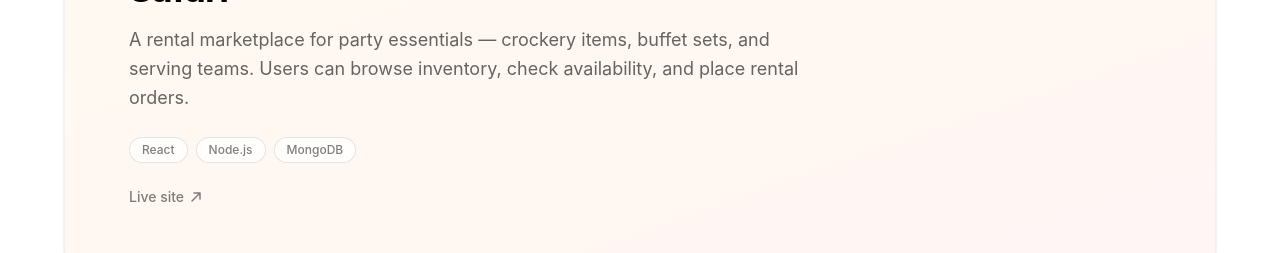
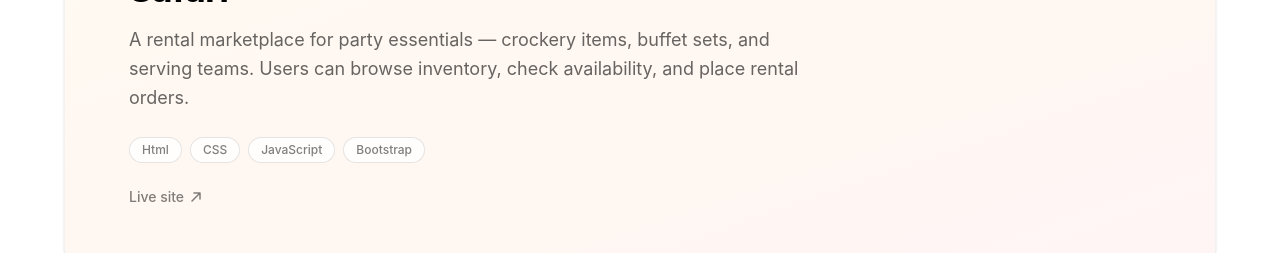
Before and after one commit to abms09/portfolio, a React app: page / in a window 1280 px wide. Shown: the part 3840-4093 px from the top of the page. Built offline with nearby package versions, Linux system fonts and the light colour scheme; the HTML template or start-up script is replaced by a standard one.

Commit message:
Update Safari tech stack tags

```diff
--- a/src/components/Projects.jsx
+++ b/src/components/Projects.jsx
@@ -26,7 +26,7 @@ const projects = [
     subtitle: 'Crockery & serving equipment rental',
     description:
       'A rental marketplace for party essentials — crockery items, buffet sets, and serving teams. Users can browse inventory, check availability, and place rental orders.',
-    tags: ['React', 'Node.js', 'MongoDB'],
+    tags: ['Html','CSS','JavaScript','Bootstrap'],
     link: 'https://abms09.github.io/safarirental2024/',
     gradient: 'from-amber-500/10 via-orange-500/10 to-red-500/10',
   },
```
